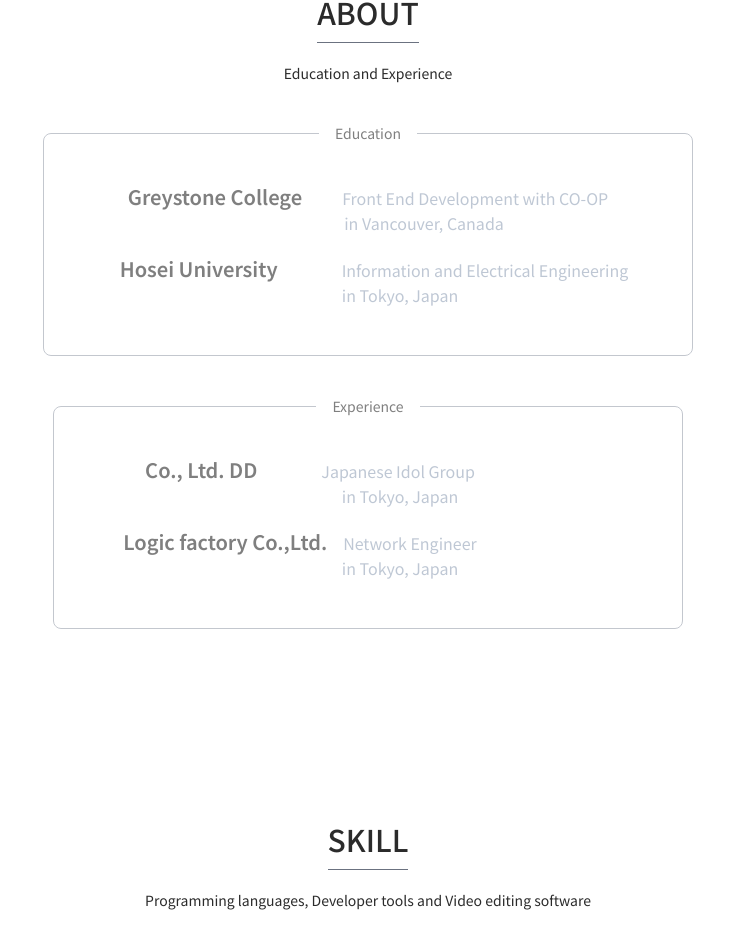
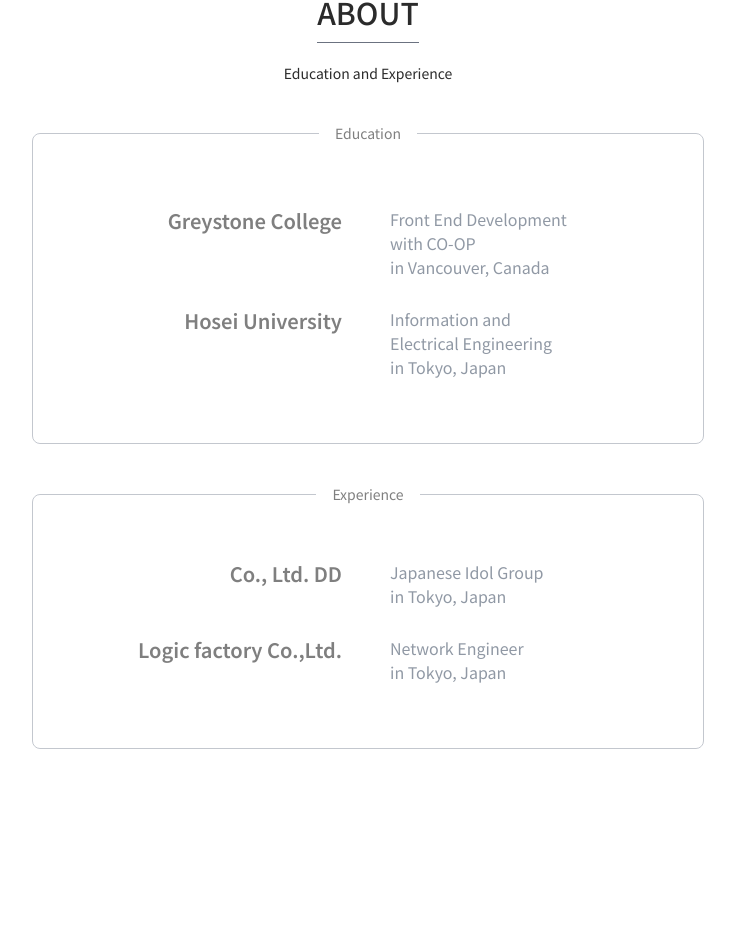
Before and after one commit to YUTAKURE/Portfolio, a Next.js app: page / in a window 1280 px wide. Shown: the part 1040-1986 px from the top of the page, without its empty margins (272-1007 px from the left). Built offline with nearby package versions, Linux system fonts and the light colour scheme.

Commit message:
Aboutのレスポンシブ修正

```diff
--- a/components/About.tsx
+++ b/components/About.tsx
@@ -28,43 +28,52 @@
         </motion.p>
       </div>
 
-      <div>
       <motion.div
         className="mt-10"
         initial={{ opacity: 0, scale: 0.9 }}
         whileInView={{ opacity: 1, scale: 1 }}
-          transition={{ ease: 'easeOut', duration: 0.5, delay: 0.7 }}
+        transition={{ ease: 'easeOut', duration: 0.5, delay: 0.9 }}
         viewport={{ once: true }}
       >
-          <fieldset className="inline-block opacity-60 border border-solid border-gray-400 rounded-lg px-16 py-2">
-            <legend className="mb-8 text-sm">
+        <fieldset className="max-w-2xl m-auto opacity-60 border border-solid border-gray-400 rounded-lg pb-12 md:pb-16 ">
+          <legend className="md:mb-16 mb-9 text-sm">
             <span className="mx-4">Education</span>
           </legend>
-            <div>
-              <span className="text-xl mr-2 font-semibold">
-                Greystone College
-              </span>
-              <span className="block md:hidden mt-1"></span>
-              <span className="md:ml-8 text-slate-400">
-                Front End Development with CO-OP
-              </span>
+
+          <div className="w-11/12 m-auto">
+            <div className="grid grid-cols-1 md:grid-cols-2 grid-rows-4 md:grid-rows-2 md:gap-7 md:text-start">
+              <div className="md:text-end md:pr-3">
+                <span className="text-xl font-semibold">Greystone College</span>
               </div>
-            <p className="mb-5 md:translate-x-14 text-slate-400">
+              <div className="md:mt-0 -mt-4">
+                <p className="md:ml-2 text-slate-600 dark:text-slate-400 md:block inline">
+                  Front End Development
+                </p>
+                <span> </span>
+                <p className="md:ml-2 text-slate-600 dark:text-slate-400 md:block inline">
+                  with CO-OP
+                </p>
+                <p className="md:ml-2 text-slate-600 dark:text-slate-400">
                   in Vancouver, Canada
                 </p>
-
-            <div>
-              <span className=" text-xl mr-2 font-semibold md:ml-3">
-                Hosei University
-              </span>
-              <span className="block md:hidden mt-1"></span>
-              <span className="md:ml-14 text-slate-400">
-                Information and Electrical Engineering
-              </span>
               </div>
-            <p className="mb-10 md:translate-x-8 text-slate-400">
+              <div className="md:mt-0 mt-5 md:text-end md:pr-3">
+                <span className="text-xl font-semibold">Hosei University</span>
+              </div>
+              <div className="md:mt-0 mt-1">
+                <p className="md:ml-2 text-slate-600 dark:text-slate-400 md:block inline">
+                  Information and
+                </p>
+                <span> </span>
+                <p className="md:ml-2 text-slate-600 dark:text-slate-400 md:block inline">
+                  Electrical Engineering
+                </p>
+                <p className="md:ml-2 text-slate-600 dark:text-slate-400">
                   in Tokyo, Japan
                 </p>
+              </div>
+            </div>
+          </div>
         </fieldset>
       </motion.div>
 
@@ -75,60 +84,59 @@
         transition={{ ease: 'easeOut', duration: 0.5, delay: 0.9 }}
         viewport={{ once: true }}
       >
-          <fieldset className="md:w-[630px] sm:w-[404px] w-7/8 mx-auto opacity-60 border border-solid border-gray-400 rounded-lg py-2">
-            <legend className="mb-8 text-sm">
+        <fieldset className="max-w-2xl m-auto opacity-60 border border-solid border-gray-400 rounded-lg pb-12 md:pb-16 ">
+          <legend className="md:mb-14 mb-9 text-sm">
             <span className="mx-4">Experience</span>
           </legend>
+
+          <div className="w-4/5 m-auto">
+            <div className="grid grid-cols-1 md:grid-cols-2 grid-rows-4 md:grid-rows-2 md:gap-7 md:text-start">
+              <div className="md:text-end md:pr-3">
+                <p className="text-xl font-semibold">Co., Ltd. DD</p>
+              </div>
               <TooltipProvider delayDuration={200}>
                 <Tooltip>
-                <div className="md:-ml-28">
-                  <span className="text-xl mr-2 font-semibold md:-ml-1">
-                    Co., Ltd. DD
-                  </span>
-                  <span className="block md:hidden mt-1"></span>
                   <TooltipTrigger asChild>
-                    <span className="md:ml-14 text-slate-400 cursor-pointer">
+                    <div className="md:mt-0 -mt-5">
+                      <p className="md:ml-2 text-slate-600 dark:text-slate-400">
                         Japanese Idol Group
-                    </span>
-                  </TooltipTrigger>
-                </div>
-                <div>
-                  <p className="mb-5 md:translate-x-8 text-slate-400">
+                      </p>
+                      <p className="md:ml-2 text-slate-600 dark:text-slate-400">
                         in Tokyo, Japan
                       </p>
                     </div>
+                  </TooltipTrigger>
                   <TooltipContent sideOffset={20}>
                     <p className="text-xs">
-                    <Link href="/background" target="_blank" className="w-full">
-                      Please check this LINK if you’re interested in my previous
-                      job as an idol.
+                      <Link
+                        href="/background"
+                        target="_blank"
+                        className="w-full"
+                      >
+                        Please check this LINK if you’re interested in my
+                        previous job as an idol.
                       </Link>
                     </p>
                   </TooltipContent>
                 </Tooltip>
               </TooltipProvider>
-
-            <div className="md:-ml-20">
-              <span className="text-xl mr-2 font-semibold md:-ml-14">
+              <div className="md:mt-0 mt-5 md:text-end md:pr-3">
+                <span className="text-xl font-semibold">
                   Logic factory Co.,Ltd.
                 </span>
-              <span className="block md:hidden mt-1"></span>
-              <span className="md:ml-2 text-slate-400">Network Engineer</span>
               </div>
-            <p className="mb-10 md:translate-x-8 text-slate-400">
+              <div className="md:mt-0 mt-1">
+                <p className="md:ml-2 text-slate-600 dark:text-slate-400">
+                  Network Engineer
+                </p>
+                <p className="md:ml-2 text-slate-600 dark:text-slate-400">
                   in Tokyo, Japan
                 </p>
+              </div>
+            </div>
+          </div>
         </fieldset>
       </motion.div>
-
-        {/* <div>
-          <h3>Co., Ltd. IF BOX | Actor</h3>
-          <p className="mb-5">in Tokyo, Japan | 03/2014 - 12/2023</p>
-
-          <h3>Logic factory Co.,Ltd. / Network Engineer</h3>
-          <p className="mb-5">in Tokyo, Japan | 02/2012 - 02/2014</p>
-        </div> */}
-      </div>
     </div>
   );
 };
```
Lines whose indentation alone changed are shown as unchanged.
